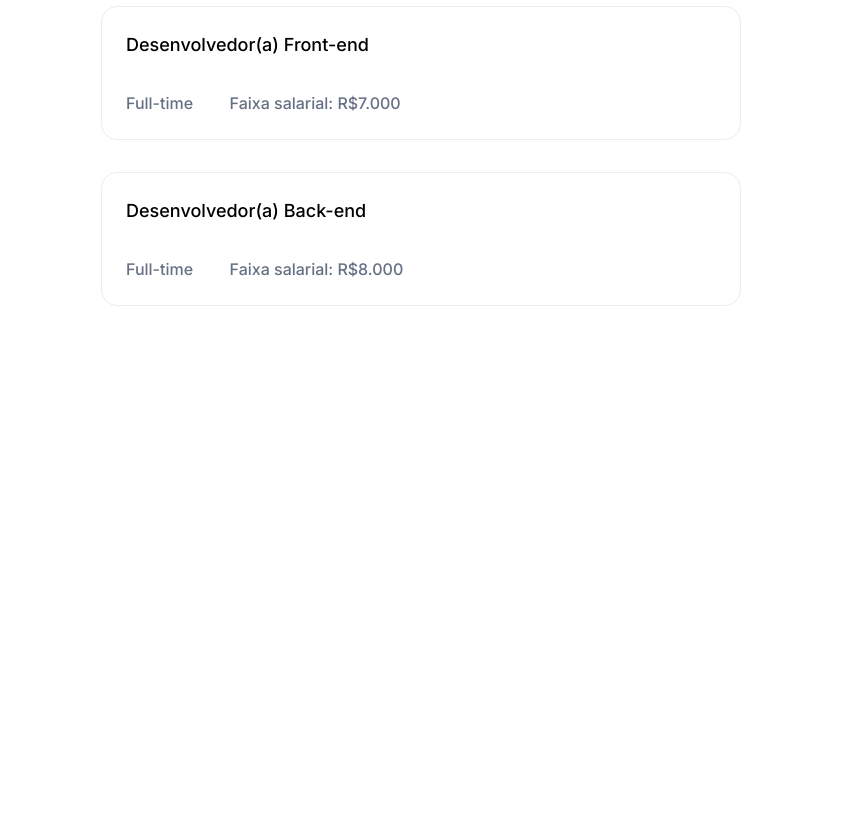
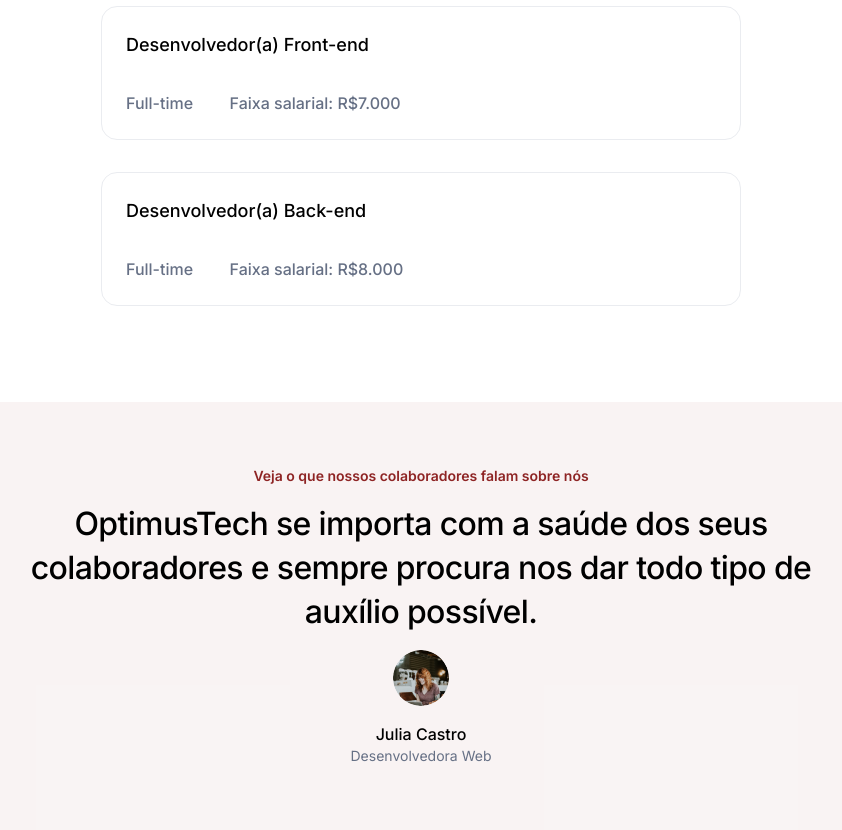
Before and after one commit to maironmoreno/7daysofcodehtmlcss, a plain HTML site: page index.html in a window 1280 px wide. Shown: the part 2110-2940 px from the top of the page, without its empty margins (219-1061 px from the left). Before the commit the page ends 2448 px from the top, so only its background shows below. Drawn offline with Linux system fonts and the light colour scheme.

Commit message:
Add files via upload
added depoimentos section

```diff
--- a/css/style.css
+++ b/css/style.css
@@ -113,7 +113,7 @@ button#signUp {
 
 /*vagas*/
 
-.vagas{
+.vagas {
   display: flex;
   flex-direction: column;
   align-items: center;
@@ -135,9 +135,7 @@ button#signUp {
   color: var(--main-color);
   font-weight: 500;
   font-size: 14px;
-
   padding: 4px 12px;
-
   background: var(--secondary-color);
   border-radius: 16px;
 
@@ -164,9 +162,10 @@ button#signUp {
   width: 100%;
 }
 
-.vagas__abertas{
+.vagas__abertas {
   width: 50%;
   gap: 2rem;
+  margin-bottom: 4rem;
 }
 
 .vagas__abertas h2 {
@@ -179,7 +178,7 @@ button#signUp {
 
 }
 
-.vaga{
+.vaga {
   display: flex;
   flex-direction: column;
   align-items: center;
@@ -198,12 +197,12 @@ button#signUp {
   margin-bottom: 2rem;
 }
 
-.informacoes  {
+.informacoes {
   width: 100%;
   gap: 50px;
 }
 
-.informacoes span{
+.informacoes span {
   width: 100%;
   font-weight: 500;
   font-size: 16px;
@@ -211,3 +210,52 @@ button#signUp {
   color: var(--text-color);
   margin-right: 2rem;
 }
+
+/* depoimentos */
+
+.depoimentos {
+  display: flex;
+  flex-direction: column;
+  align-items: center;
+  background-color: var(--secondary-color);
+  margin: 0 9rem 9rem 9rem;
+  padding: 4rem;
+}
+
+.depoimentos h3 {
+  font-weight: 600;
+  font-size: 14px;
+  line-height: 20px;
+  text-align: center;
+  color: var(--main-color);
+  padding-bottom: 1rem;
+}
+
+.depoimentos p {
+  font-weight: 500;
+  font-size: 2rem;
+  line-height: 44px;
+  text-align: center;
+  letter-spacing: -0.02em;
+  margin-bottom: 1rem;
+}
+
+.depoimentos img {
+  width: 56px;
+  height: 56px;
+  border-radius: 200px;
+  margin-bottom: 1rem;
+}
+
+.depoimentos__nome {
+  font-weight: 500;
+  font-size: 16px;
+  line-height: 24px;
+}
+
+.depoimentos__job {
+  font-weight: 400;
+  font-size: 14px;
+  line-height: 20px;
+  color: var(--text-color);
+}
--- a/index.html
+++ b/index.html
@@ -121,6 +121,14 @@
 
   </section>
 
+  <section class="depoimentos">
+      <h3>Veja o que nossos colaboradores falam sobre nós</h3>
+      <p>OptimusTech se importa com a saúde dos seus colaboradores e sempre procura nos dar todo tipo de auxílio possível.</p>
+      <img src="img/avatar.png" alt="Foto do calaborador">
+      <span class="depoimentos__nome">Julia Castro</span>
+      <span class="depoimentos__job">Desenvolvedora Web</span>
+  </section>
+
 </body>
 
 </html>
```
Also changed, not shown: img/avatar.png (added).
